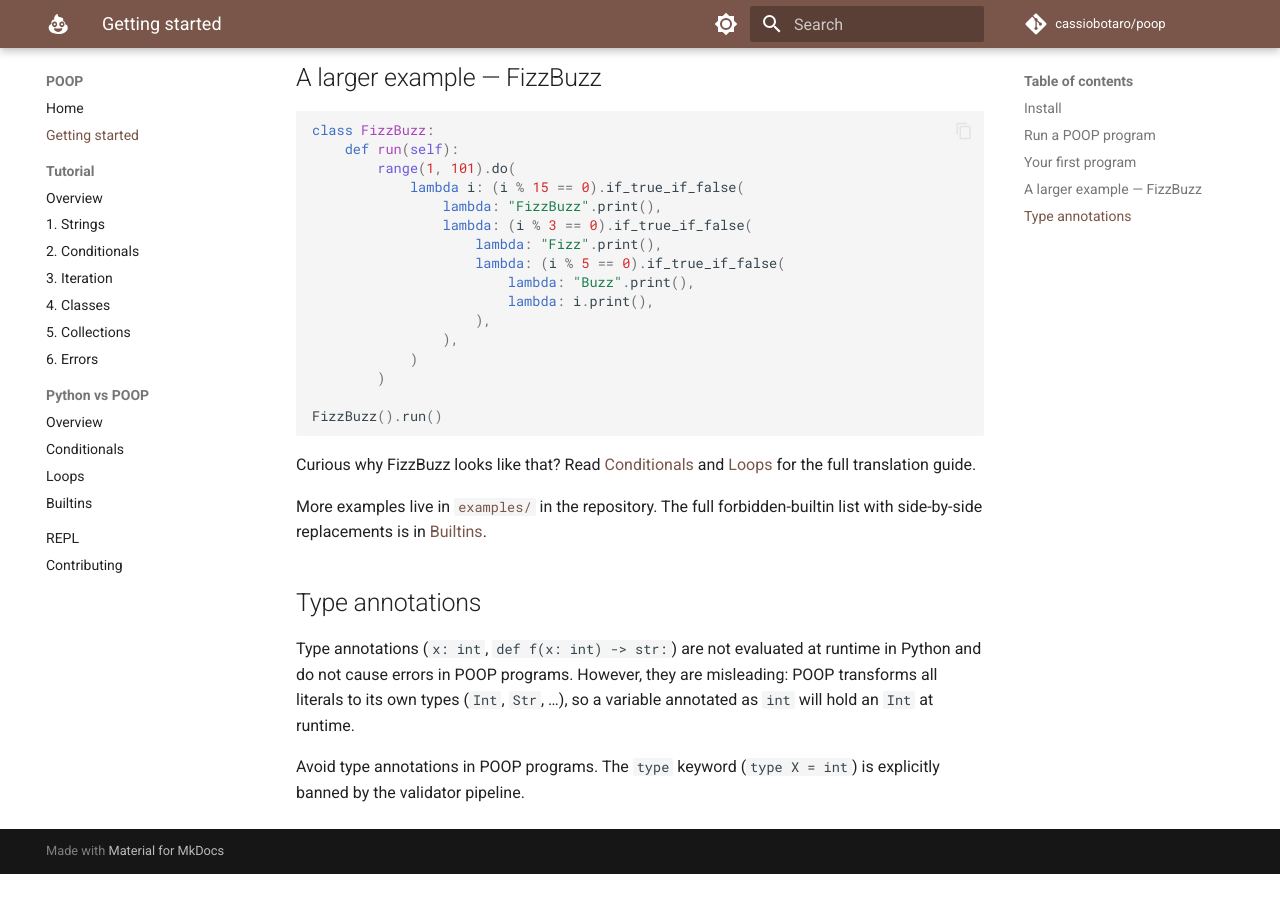
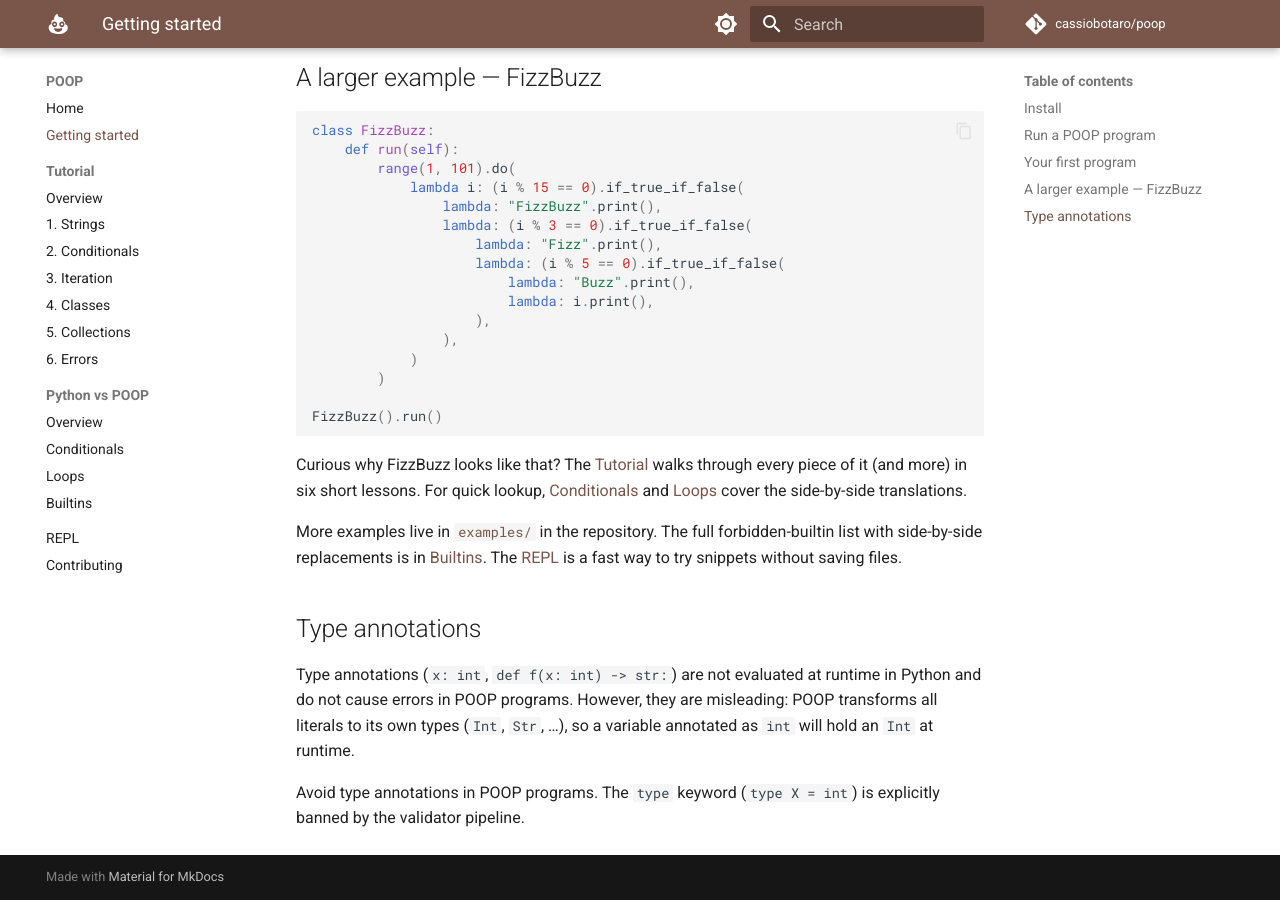
Before and after one commit to cassiobotaro/poop, an MkDocs documentation site: the page built from docs/getting-started.md, in a window 1280 px wide and 900 px high, scrolled down 794 px. Built offline with MkDocs 1.6.1 and Material for MkDocs 9.7.7, drawn with Linux system fonts in a browser that asks for light colours; comment, search, counter and statistics services are not loaded; before the commit the page ends 1668 px from its top, so only the background shows below that.

Commit message:
docs: cross-link tutorial and REPL from entry points
Surfaces the new Tutorial and REPL pages from the site's entry
points so readers can find them:

- docs/index.md: adds a "What's next" section pointing at the
  tutorial and the REPL after the Hello World snippet.
- docs/getting-started.md: routes curious FizzBuzz readers to the
  tutorial; adds a one-line REPL pointer.
- docs/repl.md: adds the tutorial as the first "Next steps" link.

Marks proposals.md item 2 enrichment items as DONE for the REPL
guide and the guided tutorial, and updates the recommended
sequence accordingly.

````diff
--- a/docs/getting-started.md
+++ b/docs/getting-started.md
@@ -53,14 +53,16 @@ class FizzBuzz:
 FizzBuzz().run()
 ```
 
-Curious why FizzBuzz looks like that? Read
-[Conditionals](python-vs-poop/conditionals.md) and
-[Loops](python-vs-poop/loops.md) for the full translation guide.
+Curious why FizzBuzz looks like that? The [Tutorial](tutorial/index.md)
+walks through every piece of it (and more) in six short lessons. For
+quick lookup, [Conditionals](python-vs-poop/conditionals.md) and
+[Loops](python-vs-poop/loops.md) cover the side-by-side translations.
 
 More examples live in
 [`examples/`](https://github.com/cassiobotaro/poop/tree/main/examples)
 in the repository. The full forbidden-builtin list with side-by-side
-replacements is in [Builtins](python-vs-poop/builtins.md).
+replacements is in [Builtins](python-vs-poop/builtins.md). The
+[REPL](repl.md) is a fast way to try snippets without saving files.
 
 ## Type annotations
 
````
Also changed, not shown: docs/index.md (+8 -0 lines), docs/repl.md (+2 -0 lines), proposals.md (+17 -3 lines).
